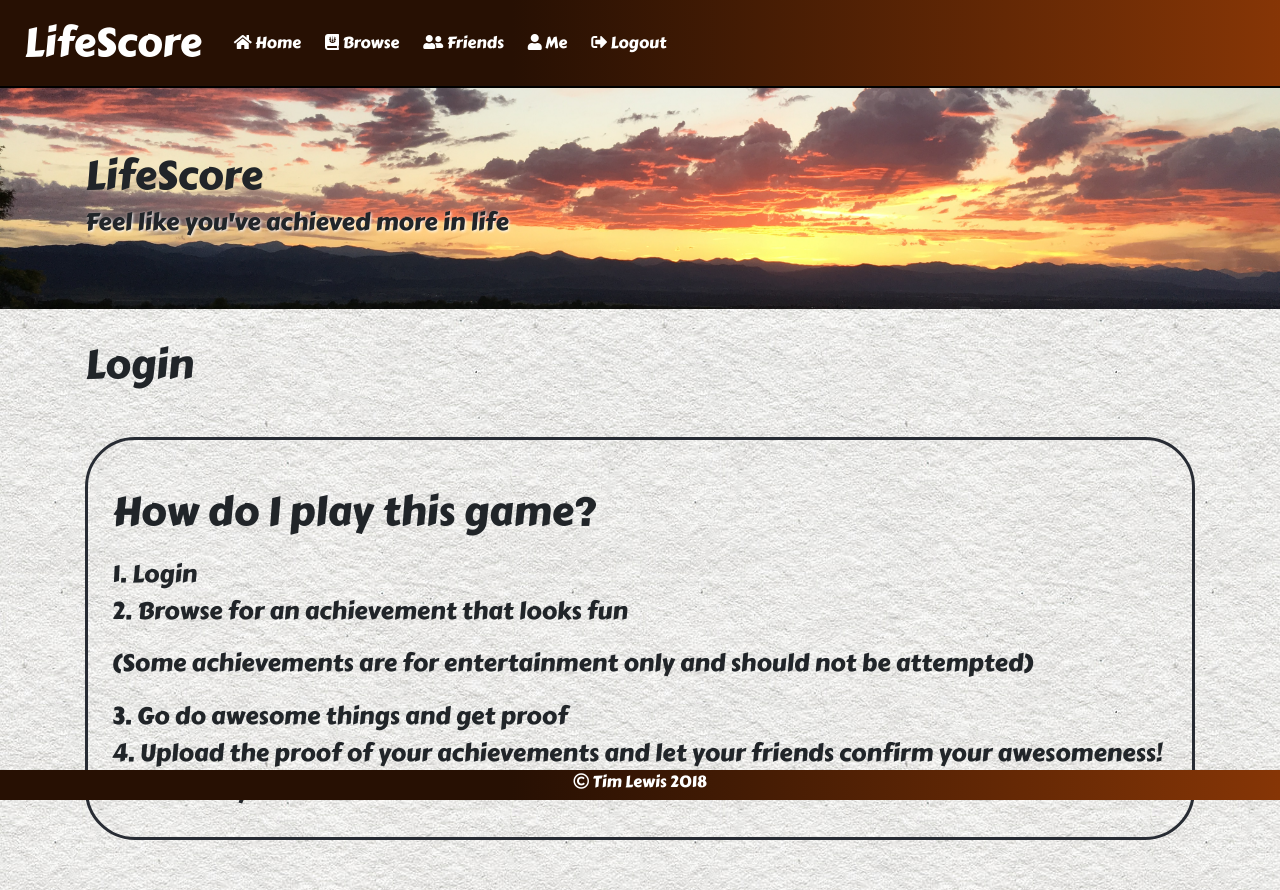
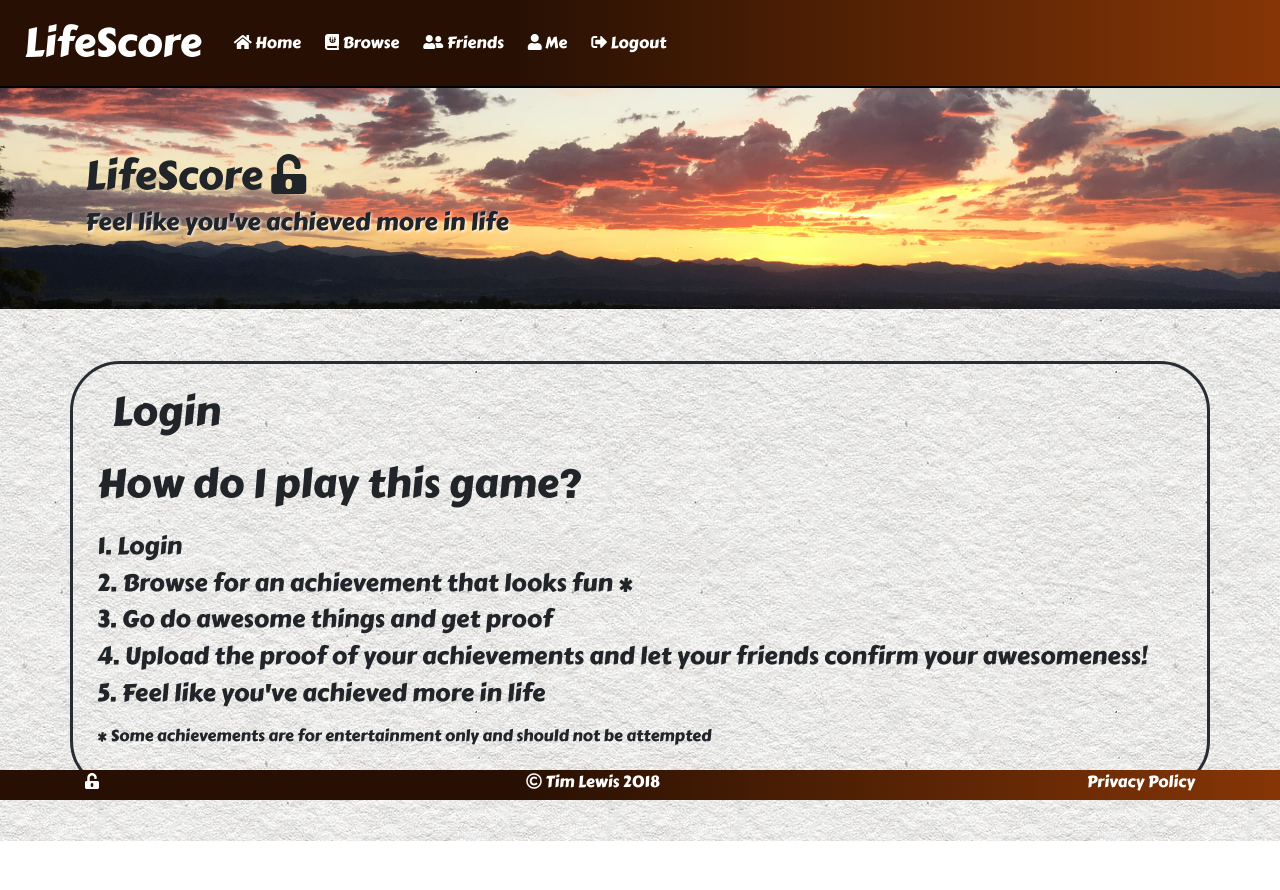
Before and after one commit to GunFightingYeti/LifeScore, a React (Create React App) app in the folder client/: page /login in a window 1280 px wide. After the commit the page ends 841 px from the top, so only its background shows below. Built offline with nearby package versions, Linux system fonts and the light colour scheme.

Commit message:
Minor visual changes

```diff
--- a/client/src/App.css
+++ b/client/src/App.css
@@ -49,6 +49,10 @@ body {
 /* Navbar */
 .navbar-brand, .nav-link {
   color: white !important;
+}
+
+.nav-link:hover {
+color: #282c34;
 }
 
 .bg-dark {
@@ -254,3 +258,7 @@ footer {
   color: white;
   text-align: center;
 }
+
+.white-text {
+  color: white;
+}
--- a/client/src/components/Footer/index.js
+++ b/client/src/components/Footer/index.js
@@ -12,7 +12,9 @@ function Footer(props) {
                         className="mx-2">
                         <i className="fab fa-github"></i> Lewis Github</a> */}
 
-                    <span className="float-center"><i className="far fa-copyright"></i> Tim Lewis 2018</span>
+                    <a href="/"><span className="float-left white-text"><i className="fas fa-unlock-alt"></i></span></a>
+                    <a href="https://github.com/GunFightingYeti/LifeScore" target="_blank" rel="noopener noreferrer" className="white-text"><span className="float-center"><i className="far fa-copyright"></i> Tim Lewis 2018</span></a>
+                    <a href="https://termsfeed.com/privacy-policy/d7476db7770074eabb5e98ee202c62ae" target="_blank" rel="noopener noreferrer" className="white-text"><span className="float-right">Privacy Policy</span></a>
                 </div>
 
             </div>
--- a/client/src/components/Friend/index.js
+++ b/client/src/components/Friend/index.js
@@ -23,7 +23,7 @@ class Friend extends Component {
   loadPlayer = () =>{
     API.getPlayer()
     .then(res => {
-      this.setState({userName: res.data[0].name, score: res.data[0].score, avatar: res.data[0].avatar, believability: res.data[0].believability}); })
+      this.setState({userName: res.data[1].name, score: res.data[1].score, avatar: res.data[1].avatar, believability: res.data[1].believability}); })
     .catch(err => console.log(err))
   }
 
--- a/client/src/components/Home/index.js
+++ b/client/src/components/Home/index.js
@@ -57,8 +57,9 @@ class Home extends Component {
 
                 <a className="homebtn" href="/browse">Browse</a>
                 <a className="homebtn" href="/friends">Friends</a>
-                <a className="homebtn" href="/stats">Stats</a>
                 <a className="homebtn" href="/saved">Saved</a>
+                <a className="homebtn" href="/player">My Profile</a>
+                {/* <a className="homebtn" href="/stats">Stats</a> */}
 
             </div>
         </div>
--- a/client/src/components/Jumbotron/index.js
+++ b/client/src/components/Jumbotron/index.js
@@ -4,7 +4,7 @@ function Jumbotron(props) {
   return (
     <div className="jumbotron jumbotron-fluid">
         <div className="container background-box">
-            <h1>LifeScore</h1>
+            <h1>LifeScore <i className="fas fa-unlock-alt"></i></h1>
             <h4 className="white-shadow">Feel like you've achieved more in life</h4>
         </div>
     </div>
--- a/client/src/components/Login/index.js
+++ b/client/src/components/Login/index.js
@@ -7,26 +7,26 @@ function Login(props) {
         <Jumbotron/>
         <div className="container">
 
-          <div className="row justify-content-center">
+            {/* Login */}
+            <div className="row justify-content-center">
 
-            {/* Login */}
-            <div className="col-12 justify-content-center">
-              <h1 className="mb-4">Login</h1>
+              <div className="col-12 results p-4">
 
-              <div className="fb-login-button" data-max-rows="1" data-size="large" data-button-type="continue_with" data-show-faces="false" data-auto-logout-link="true" data-use-continue-as="true"></div>
+              <div className="col-12">
+                <h1 className="mb-4">Login</h1>
+                <div className="fb-login-button" data-max-rows="1" data-size="large" data-button-type="continue_with" data-show-faces="false" data-auto-logout-link="true" data-use-continue-as="true"></div>
+              </div>
 
-              <div className="results p-4 mt-5">
                 <h1 className="my-4">How do I play this game?</h1>
                 <h4>1. Login</h4>
-                <h4>2. Browse for an achievement that looks fun</h4>
-                <h4 className="my-4">(Some achievements are for entertainment only and should not be attempted)</h4>
+                <h4>2. Browse for an achievement that looks fun *</h4>
                 <h4>3. Go do awesome things and get proof</h4>
                 <h4>4. Upload the proof of your achievements and let your friends confirm your awesomeness!</h4>
                 <h4>5. Feel like you've achieved more in life</h4>
+                <p className="mt-3">* Some achievements are for entertainment only and should not be attempted</p>
               </div>
 
             </div>
-          </div>
       </div>
     </div>
     );
```
